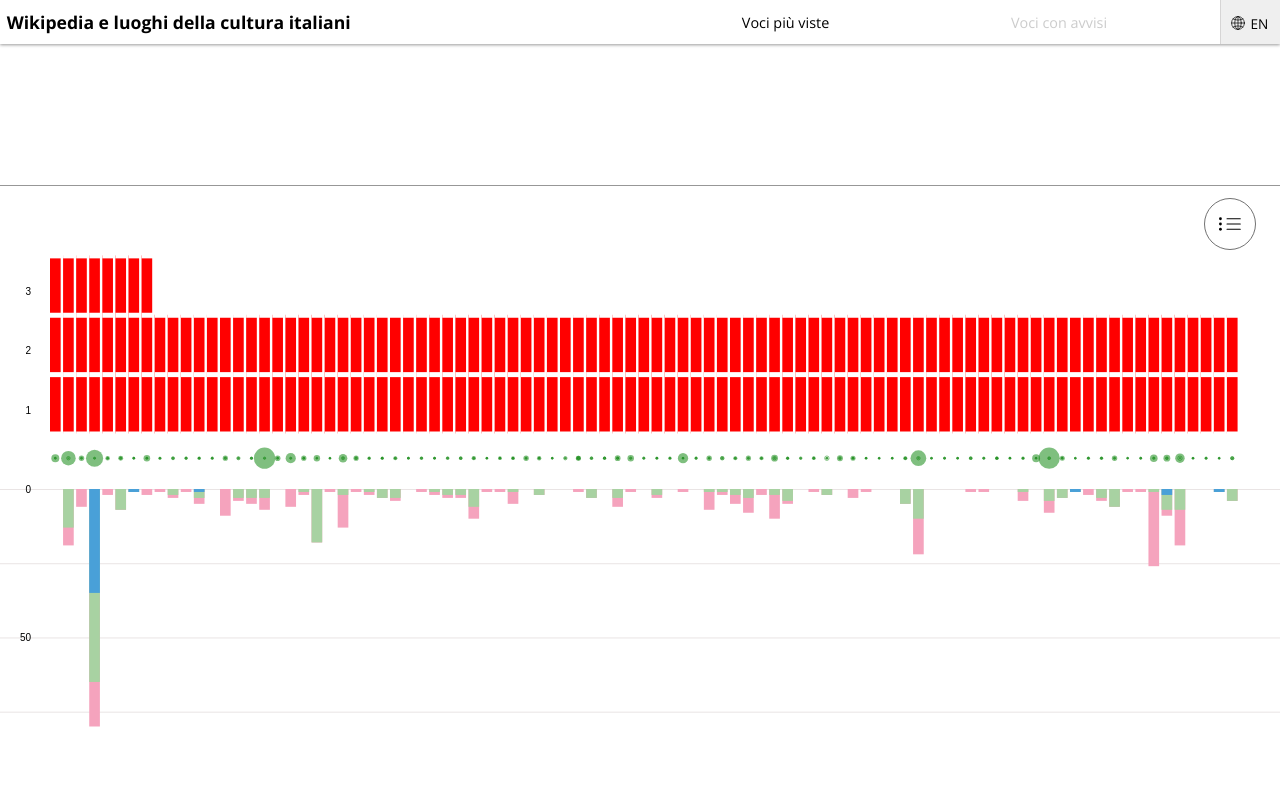
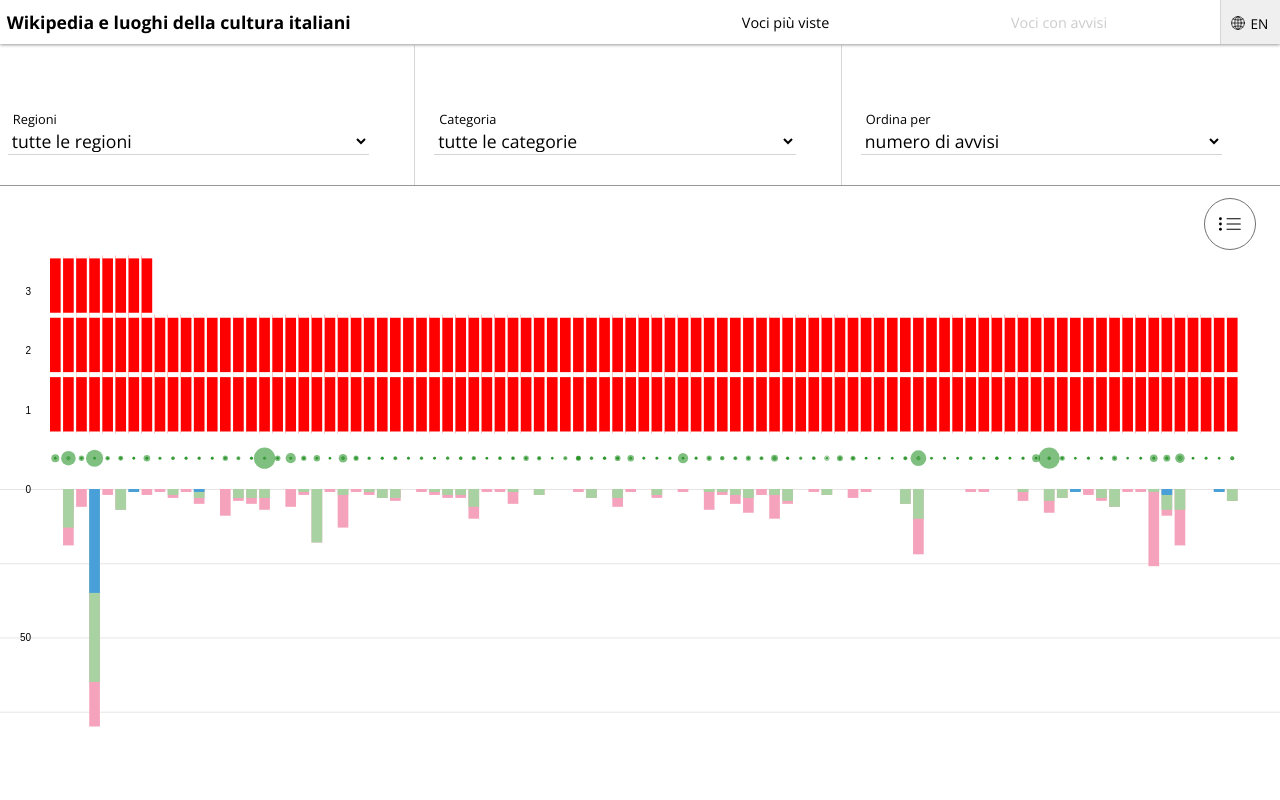
Before and after one commit to giovannipro/wikipedia-luoghi-cultura-italiani, a plain HTML site: page avvisi/index.html in a window 1280 px wide. Shown: the top 800 px of the page. Drawn offline with nearby package versions, Linux system fonts and the light colour scheme.

Commit message:
add filter and sorting options to the issue page

```diff
--- a/avvisi/index.html
+++ b/avvisi/index.html
@@ -90,75 +90,52 @@
 						<div id="mobile_filter_icon"></div>
 					</div>
 					<div class="select_box" id="select_box">
-						<!-- <div id="select_year" class="selector">
-							<p class="key noselect lang_switch" data-it="Anno" data-en="Year">Anno</p>
-							<select name="subjects" id="year" class="select value noselect">
-								<option value="2022">2022</option>
-								<option value="2021">2021</option>
-								<option value="2020">2020</option>
+						<div id="select_region" class="selector">
+							<p class="key noselect lang_switch" data-it="Regioni" data-en="Regions">Regioni</p>
+							<select name="regions" id="regions"  class="select value noselect">
+								<option value="all" class="lang_switch" data-it="tutte le regioni" data-en="All regions">
+									tutte le regioni
+								</option>
+								<option value="Abruzzo">Abruzzo</option>
+								<option value="Basilicata">Basilicata</option>
+								<option value="Calabria">Calabria</option>
+								<option value="Campania">Campania</option>
+								<option value="Emilia-Romagna">Emilia-Romagna</option>
+								<option value="Friuli-Venezia Giulia">Friuli Venezia Giulia</option>
+								<option value="Lazio">Lazio</option>
+								<option value="Liguria">Liguria</option>
+								<option value="Lombardia">Lombardia</option>
+								<option value="Marche">Marche</option>
+								<option value="Molise">Molise</option>
+								<option value="Piemonte">Piemonte</option>
+								<option value="Puglia">Puglia</option>
+								<option value="Sardegna">Sardegna</option>
+								<option value="Sicilia">Sicilia</option>
+								<option value="Toscana">Toscana</option>
+								<option value="Trentino-Alto Adige">Trentino-Alto Adige</option>
+								<option value="Umbria">Umbria</option>
+								<option value="Valle d'Aosta">Valle d'Aosta</option>
+								<option value="Veneto">Veneto</option>
+							</select>
 							</select>
 						</div>
-						<div id="select_subject" class="selector">
-							<p class="key noselect lang_switch" data-it="Materia" data-en="Subject">Materia</p>
-							<select name="subjects" id="subjects"  class="select value noselect">
-								<option value="all" class="lang_switch" data-it="Tutte le materie" data-en="All subjects">
-									Tutte le materie
+						<div id="select_category" class="selector">
+							<p class="key noselect lang_switch" data-it="Categoria" data-en="Categoriy">Categoria</p>
+							<select name="categories" id="categories"  class="select value noselect">
+								<option value="all" class="lang_switch" data-it="tutte le categorie" data-en="All categories">
+									tutte le categorie
 								</option>
-								<option value="Biologia" class="lang_switch" data-it="Biologia" data-en="Biology">
-									Biologia
-								</option>
-								<option value="Chimica" class="lang_switch" data-it="Chimica" data-en="Chemistry">
-									Chimica
-								</option>
-								<option value="Cittadinanza e costituzione" class="lang_switch" data-it="Cittadinanza e costituzione" data-en="Citizenship and Constitution">
-									Cittadinanza e costituzione
-								</option>
-								<option value="Diritto e Economia" class="lang_switch" data-it="Diritto e Economia" data-en="Law and Economics">
-									Diritto e Economia
-								</option>
-								<option value="Filosofia" class="lang_switch" data-it="Filosofia" data-en="Philosophy">
-									Filosofia
-								</option>
-								<option value="Fisica" class="lang_switch" data-it="Fisica" data-en="Physics">
-									Fisica
-								</option>
-								<option value="Geografia" class="lang_switch" data-it="Geografia" data-en="Geography">
-									Geografia
-								</option>
-								<option value="Grammatica italiana" class="lang_switch" data-it="Grammatica italiana" data-en="Italian grammar">
-									Grammatica italiana
-								</option>
-								<option value="Grammatica latina" class="lang_switch" data-it="Grammatica latina" data-en="Latin grammar">Grammatica latina</option>
-								<option value="Informatica" class="lang_switch" data-it="Informatica" data-en="Informatics">
-									Informatica
-								</option>
-								<option value="Letteratura italiana" class="lang_switch" data-it="Letteratura italiana" data-en="Italian literature">
-									Letteratura italiana
-								</option>
-								<option value="Letteratura latina" class="lang_switch" data-it="Letteratura latina" data-en="Latin literature">
-									Letteratura latina
-								</option>
-								<option value="Matematica" class="lang_switch" data-it="Matematica" data-en="Mathematics">
-									Matematica
-								</option>
-								<option value="Scienze della Terra" class="lang_switch" data-it="Scienze della Terra" data-en="Earth Sciences">
-									Scienze della Terra
-								</option>
-								<option value="Scienze" class="lang_switch" data-it="Scienze" data-en="Science">
-									Scienze
-								</option>
-								<option value="Storia dell'arte" class="lang_switch" data-it="Storia dell'arte" data-en="Art History">
-									Storia dell'arte
-								</option>
-								<option value="Storia" class="lang_switch" data-it="Storia" data-en="History">
-									Storia
-								</option>
-								<option value="Tecnologia" class="lang_switch" data-it="Tecnologia" data-en="Technology">
-									Tecnologia
-								</option>
+								<option value="archivio">archivio</option>
+								<option value="biblioteca">biblioteca</option>
+								<option value="castello">castello</option>
+								<option value="museo">museo</option>
+								<option value="sito archeologico">sito archeologico</option>
+								<option value="sito religioso">sito religioso</option>
+								<option value="altro luogo della cultura">altro</option>
+							</select>
 							</select>
 						</div>
-						<div id="select_sort" class="selector">
+						<div class="selector">
 							<p class="key noselect lang_switch" data-it="Ordina per" data-en="Sort by">Ordina per</p>
 							<select name="sort" id="sort_article"  class="select value noselect">
 								<option name="issue" value="1" class="lang_switch" data-it="numero di avvisi" data-en="number of issues">
@@ -183,7 +160,7 @@
 									dimensione voce
 								</option>
 							</select>
-						</div> -->
+						</div>
 					</div>
 				</div>
 
```
Also changed, not shown: viste/index.html (+7 -7 lines).
